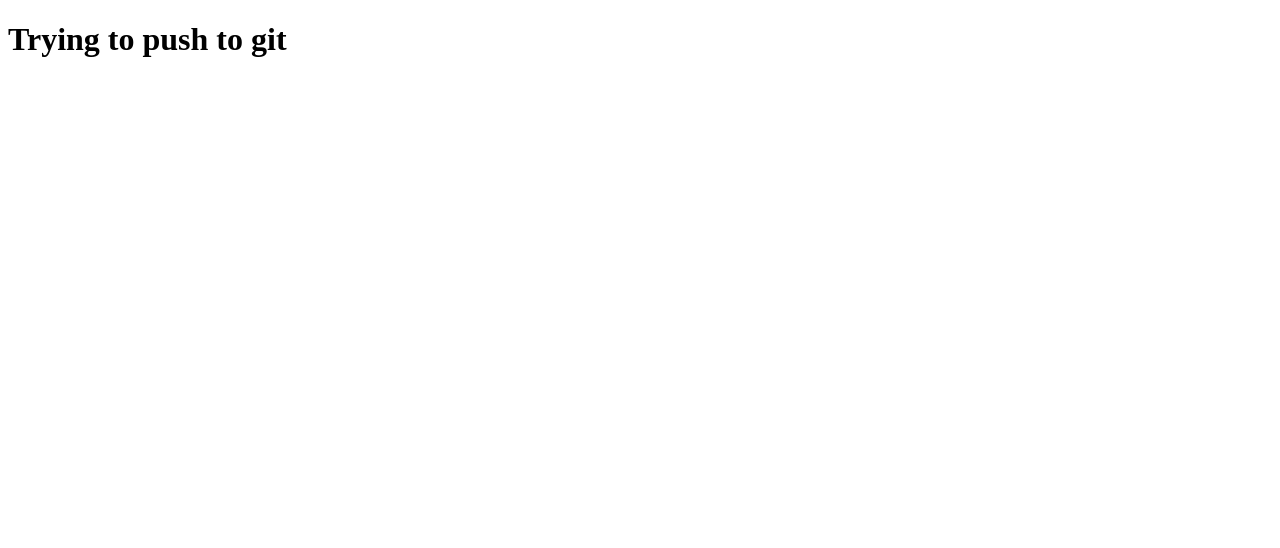
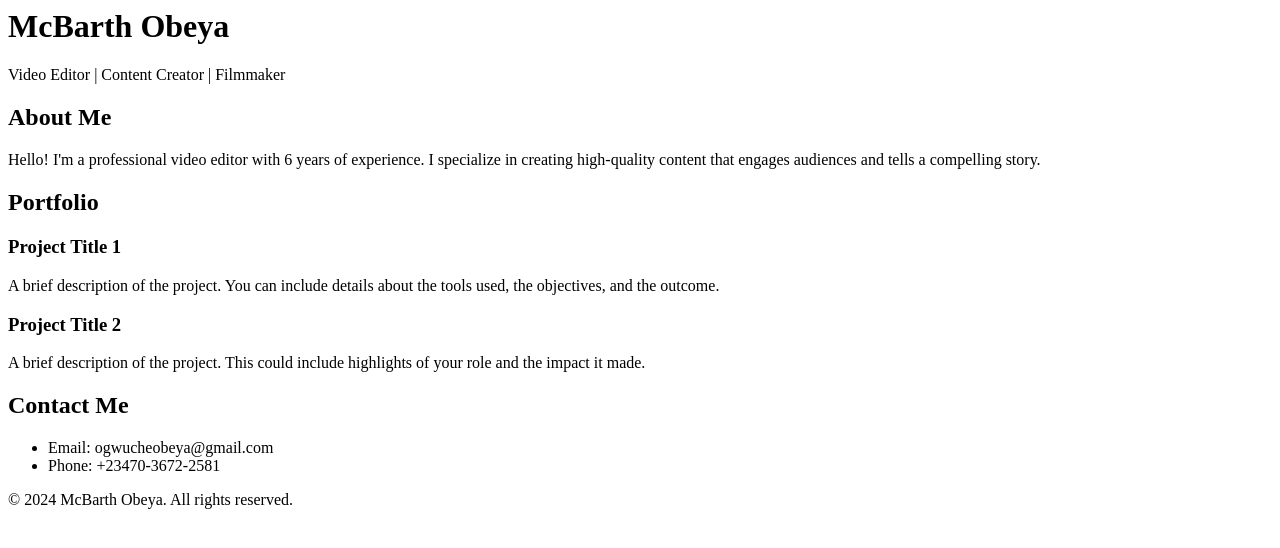
Before and after one commit to BckndMcBrth/possible-portfolio, a plain HTML site: page index.html in a window 1280 px wide. Drawn offline with Linux system fonts and the light colour scheme.

Commit message:
added index html

```diff
--- a/index.html
+++ b/index.html
@@ -1,9 +1,51 @@
-<!DOCTYPE html>
-<html>
-  <head>
-    <meta charset="utf-8" />
-    <title>possible postfolio</title>
-    <h1>Trying to push to git</h1>
-  </head>
-  <body></body>
+</style>
+</head>
+<body>
+
+    <!-- Header Section -->
+    <header>
+        <h1>McBarth Obeya</h1>
+        <p>Video Editor | Content Creator | Filmmaker</p>
+    </header>
+
+    <!-- Main Content -->
+    <div class="container">
+
+        <!-- About Section -->
+        <section id="about">
+            <h2>About Me</h2>
+            <p>Hello! I'm a professional video editor with 6 years of experience. I specialize in creating high-quality content that engages audiences and tells a compelling story.</p>
+        </section>
+
+        <!-- Portfolio Section -->
+        <section id="portfolio">
+            <h2>Portfolio</h2>
+            <div class="portfolio-item">
+                <h3>Project Title 1</h3>
+                <p>A brief description of the project. You can include details about the tools used, the objectives, and the outcome.</p>
+            </div>
+            <div class="portfolio-item">
+                <h3>Project Title 2</h3>
+                <p>A brief description of the project. This could include highlights of your role and the impact it made.</p>
+            </div>
+            <!-- Add more projects as needed -->
+        </section>
+
+        <!-- Contact Section -->
+        <section id="contact">
+            <h2>Contact Me</h2>
+            <ul class="contact-info">
+                <li>Email: ogwucheobeya@gmail.com</li>
+                <li>Phone: +23470-3672-2581</li>
+            </ul>
+        </section>
+
+    </div>
+
+    <!-- Footer -->
+    <footer>
+        <p>&copy; 2024 McBarth Obeya. All rights reserved.</p>
+    </footer>
+
+</body>
 </html>
```
